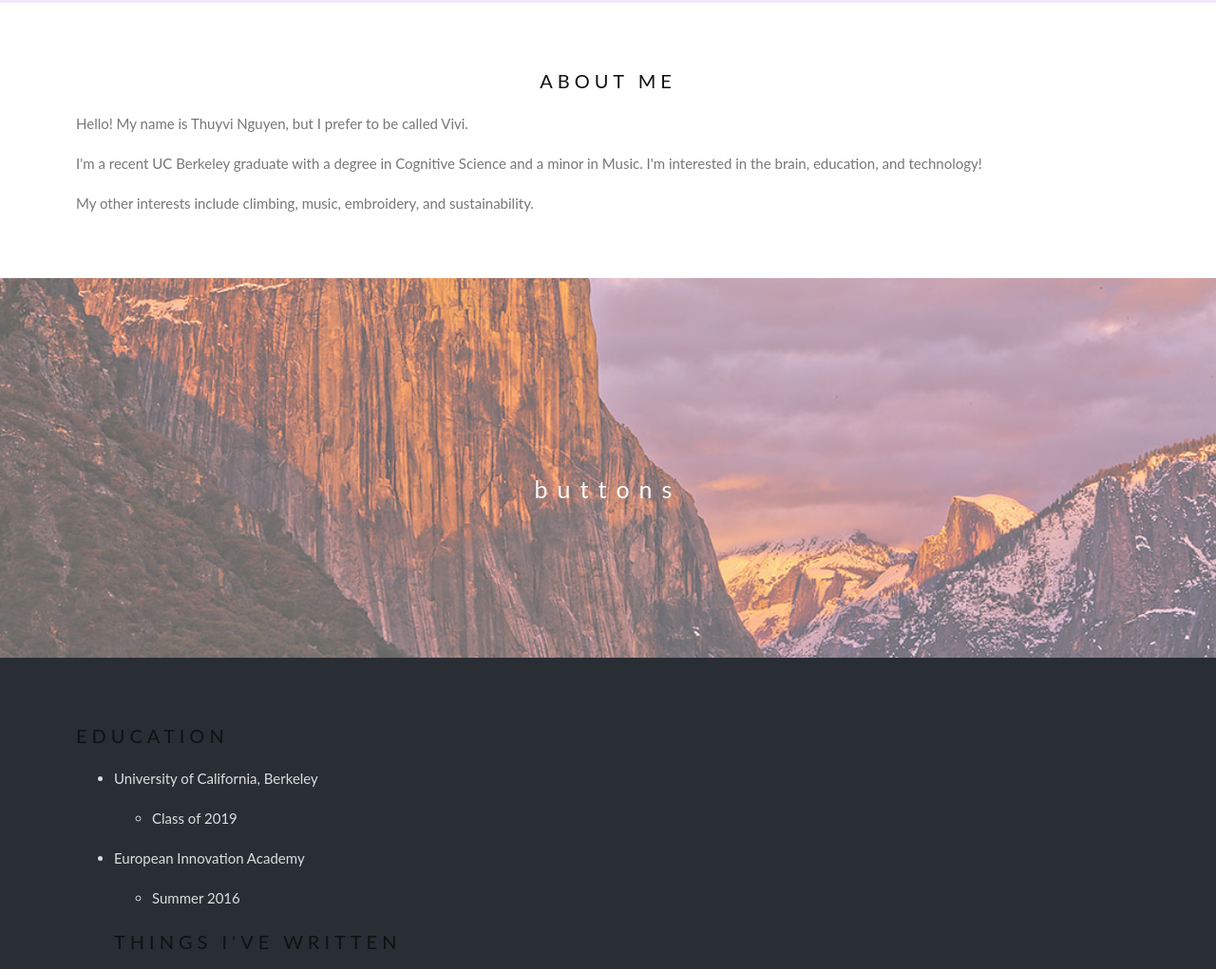
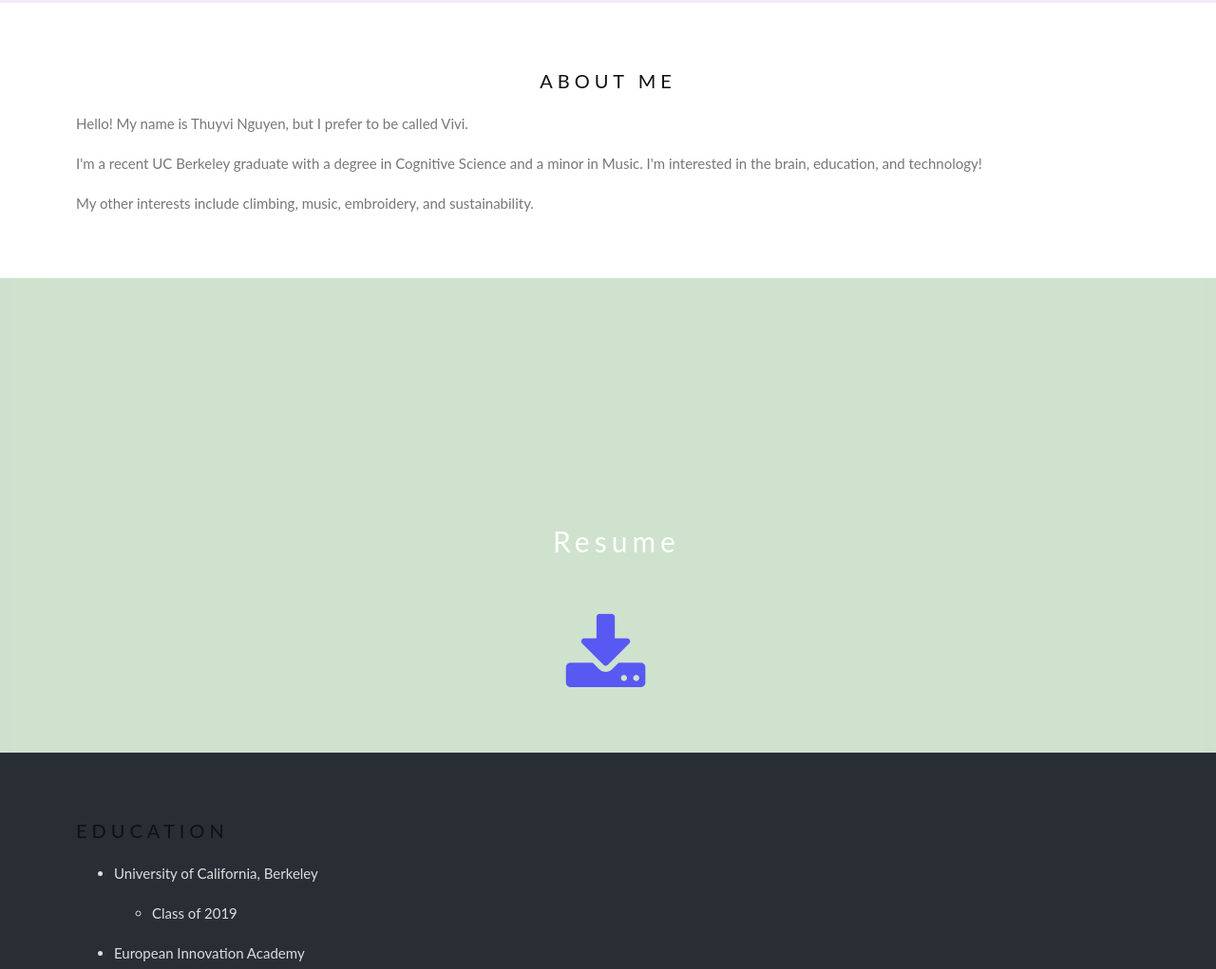
Before and after one commit to vivsnguyen/nov-2019-website, a plain HTML site: page index.html in a window 1280 px wide. Shown: the part 797-1818 px from the top of the page at 95% size. Drawn offline with Linux system fonts and the light colour scheme.

Commit message:
color scheme

```diff
--- a/index.html
+++ b/index.html
@@ -3,7 +3,7 @@
   <head>
     <meta charset="utf-8">
     <meta name="viewport" content="width=device-width">
-    <title>repl.it</title>
+    <title>Thuyvi Nguyen</title>
     <link href="style.css" rel="stylesheet" type="text/css" />
   </head>
   <body>
@@ -28,7 +28,10 @@
 
 <div class="bgimg-2">
   <div class="caption">
-  <span class="border" style="background-color:transparent;font-size:25px;color: #f7f7f7;">buttons</span>
+  <span class="border" style="background-color: transparent; font-size:30px;color: white;">
+    Resume
+    <p><a href="https://github.com/vivsnguyen/resume/raw/master/resume%2011_2_2019.pdf" class="fa fa-download fa-3x"></a></p>
+  </span>
   </div>
 </div>
 
--- a/style.css
+++ b/style.css
@@ -20,8 +20,8 @@ body, html {
 }
 
 .bgimg-2 {
-  background-image: url("bgimg2.jpg");
-  min-height: 400px;
+  background-image: url("green.jpg");
+  min-height: 500px;
 }
 
 .bgimg-3 {
@@ -48,7 +48,7 @@ body, html {
   color: #fff;
   padding: 18px;
   font-size: 25px;
-  letter-spacing: 10px;
+  letter-spacing: 5px;
 }
 
 h3 {
```
Also changed, not shown: camp.jpeg (added), green.jpg (added), 1 other file.
